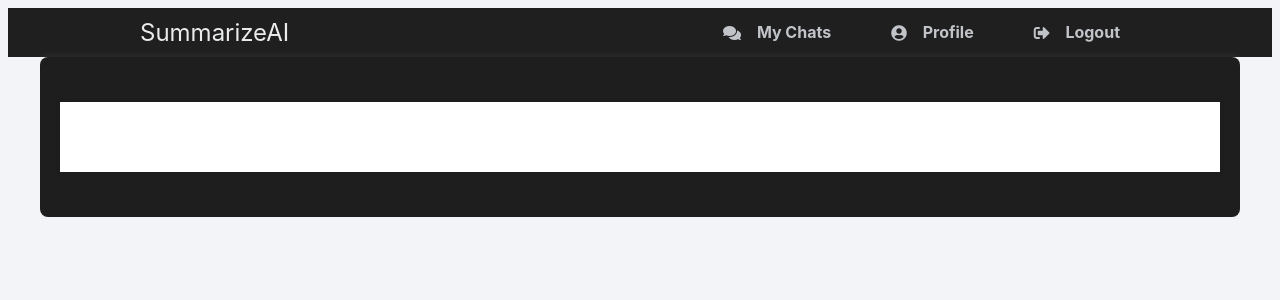
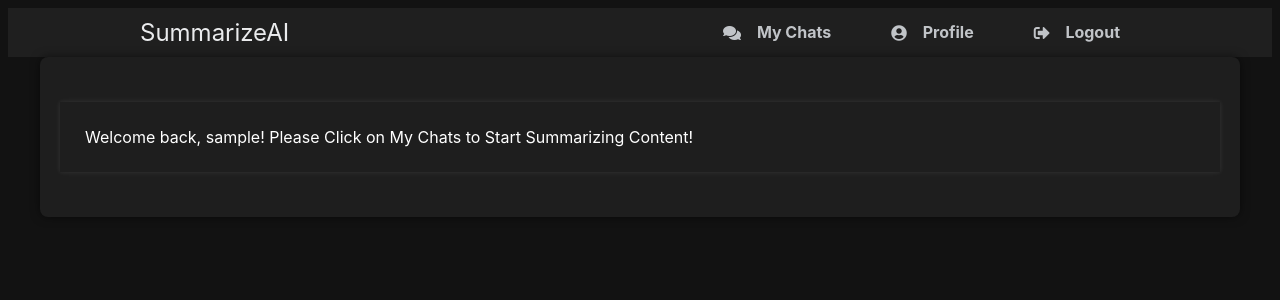
Before and after one commit to PranayV66/summarizer-app-auth, a Flask app: page /home in a window 1280 px wide. Shown: the top 300 px of the page. Run offline with Flask 2, Linux system fonts and the light colour scheme; the visitor is signed in with stand-in values (Sample User, id 1); some libraries are stand-ins or nearby versions.

Commit message:
Playing around with styles

```diff
--- a/static/style.css
+++ b/static/style.css
@@ -8,7 +8,7 @@
 body {
     background-color: #121212;
     color: #ffffff;
-    font-family: Arial, sans-serif;
+    font-family: 'Roboto', sans-serif;
 }
 .login, .register {
     width: 400px;
@@ -147,14 +147,14 @@
     color: #eaebed;
 }
 body.loggedin {
-    background-color: #f3f4f7;
+    background-color: #121212;
 }
 .content {
     padding: 20px;
     max-width: 1200px;
     margin: 0 auto;
     background-color: #1e1e1e;
-    box-shadow: 0 0 10px rgba(255, 255, 255, 0.1);
+    box-shadow: 0 0 10px rgba(0, 0, 0, 0.5);
     border-radius: 8px;
 }
 .content a {
@@ -171,10 +171,11 @@
     color: #4a536e;
 }
 .content > p, .content > div {
-    box-shadow: 0 0 5px 0 rgba(0, 0, 0, 0.1);
+    box-shadow: 0 0 5px 0 rgba(255, 255, 255, 0.1);
     margin: 25px 0;
     padding: 25px;
-  background-color: #fff;
+    background-color: #1e1e1e;
+    color: #ffffff;
 }
 .content > p table td, .content > div table td {
   padding: 5px;
--- a/templates/index.html
+++ b/templates/index.html
@@ -2,13 +2,13 @@
 <html>
 	<head>
 		<meta charset="utf-8">
-		<title>Login</title>
+		<title>SummarizeAI - Login/Register</title>
 		<link rel="stylesheet" href="{{ url_for('static', filename='style.css') }}">
 		<link rel="stylesheet" href="https://use.fontawesome.com/releases/v5.7.1/css/all.css">
 	</head>
 	<body>
 		<div class="login">
-			<h1>Login</h1>
+			<h1>SummarizeAI - Login/Register</h1>
 			<div class="links">
 				<a href="{{ url_for('login.login') }}" class="active">Login</a>
 				<a href="{{ url_for('register.register') }}">Register</a>
```
